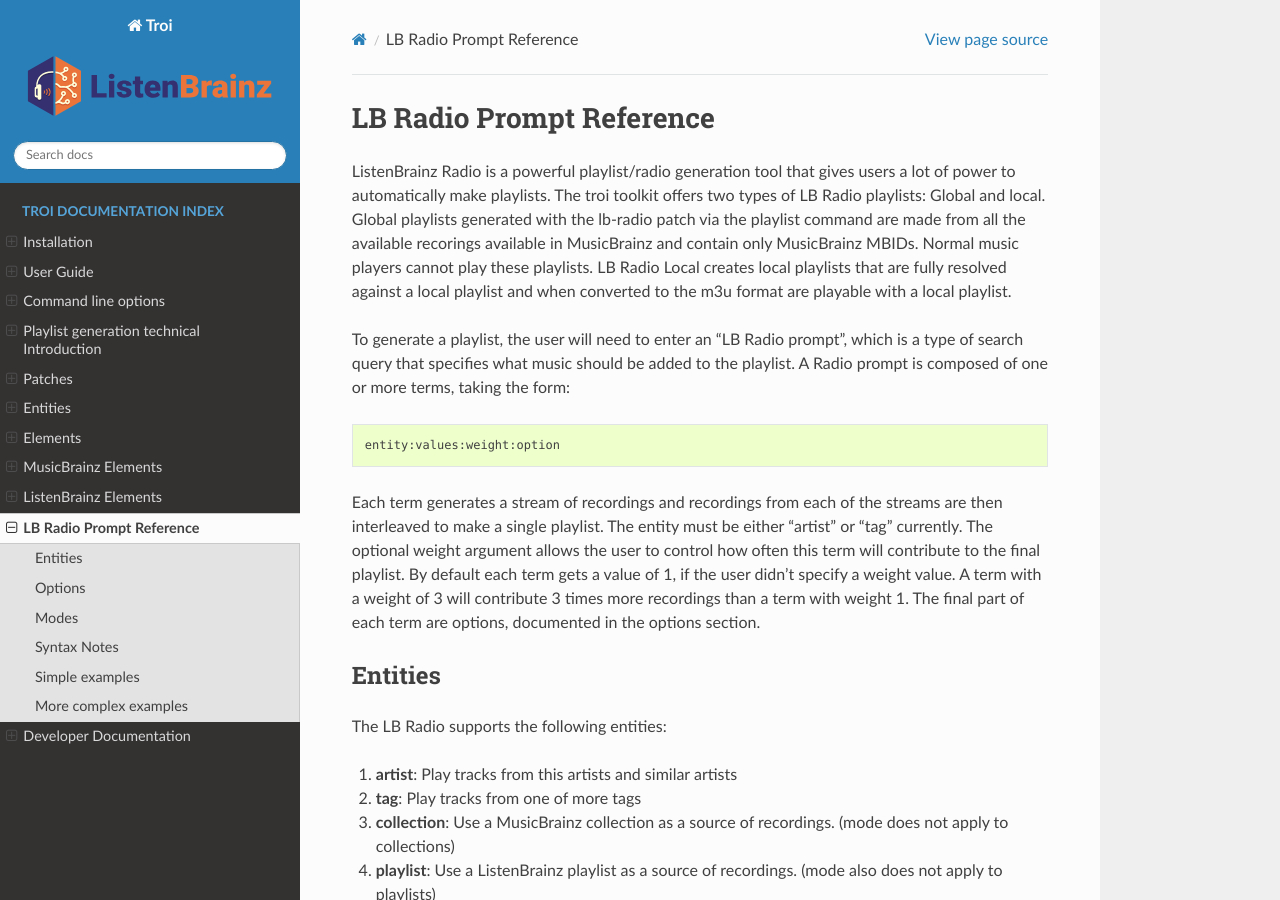
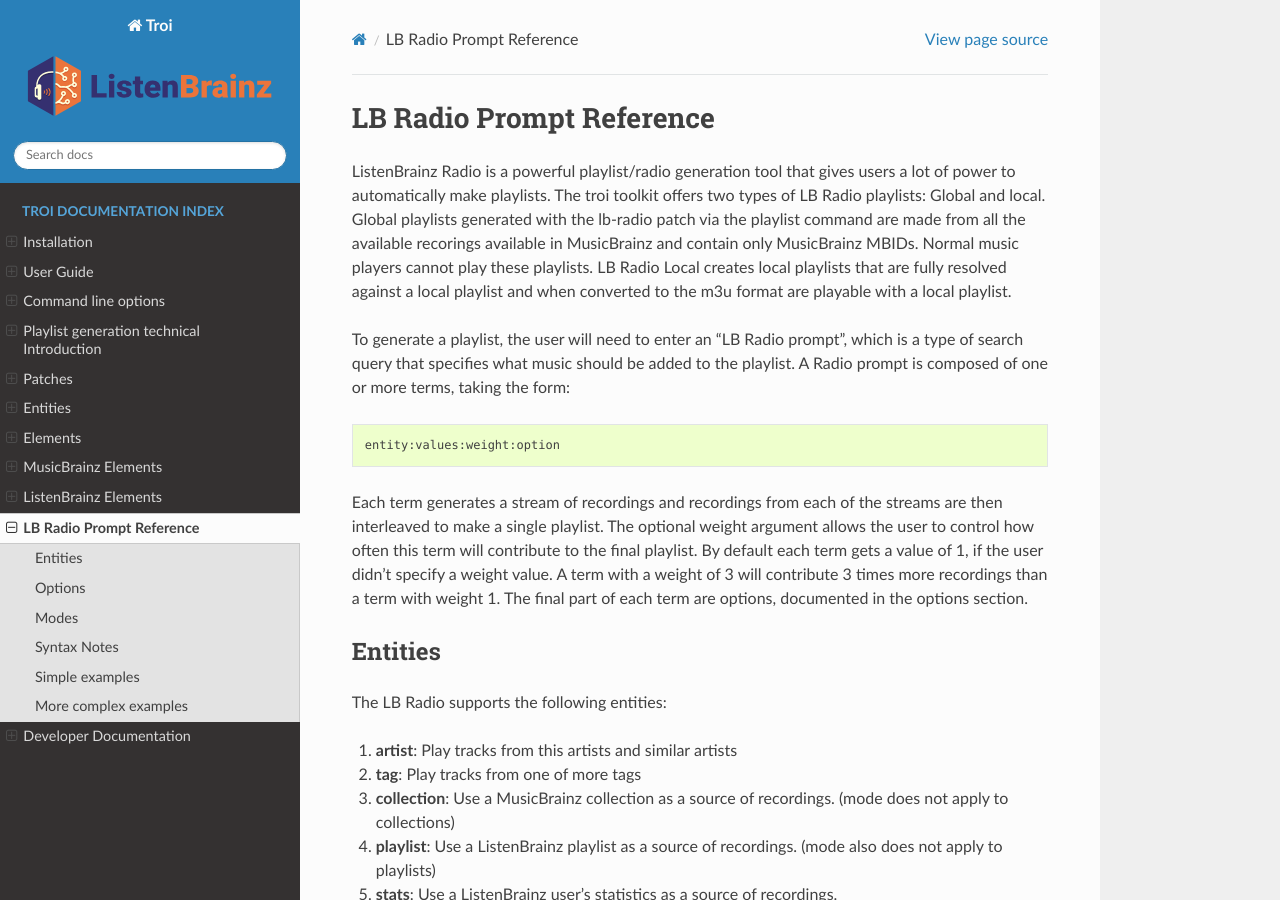
Before and after one commit to metabrainz/troi-recommendation-playground, a Sphinx documentation site: the page built from docs/lb_radio.rst, in a window 1280 px wide and 900 px high. Built offline with Sphinx 7.4.7 and the Read the Docs theme 3.1.0, drawn with Linux system fonts in a browser that asks for light colours.

Commit message:
Update lb_radio.rst
The next section lists 7 different entities that are supported, not just artist and tag.

```diff
--- a/docs/lb_radio.rst
+++ b/docs/lb_radio.rst
@@ -19,7 +19,7 @@
 
 
 Each term generates a stream of recordings and recordings from each of the streams are then interleaved to make a single playlist.
-The entity must be either "artist" or "tag" currently. The optional weight argument allows the user to control how often this term
+The optional weight argument allows the user to control how often this term
 will contribute to the final playlist. By default each term gets a value of 1, if the user didn't specify a weight value.
 A term with a weight of 3 will contribute 3 times more recordings than a term with weight 1. The final part of each term
 are options, documented in the options section.
```
